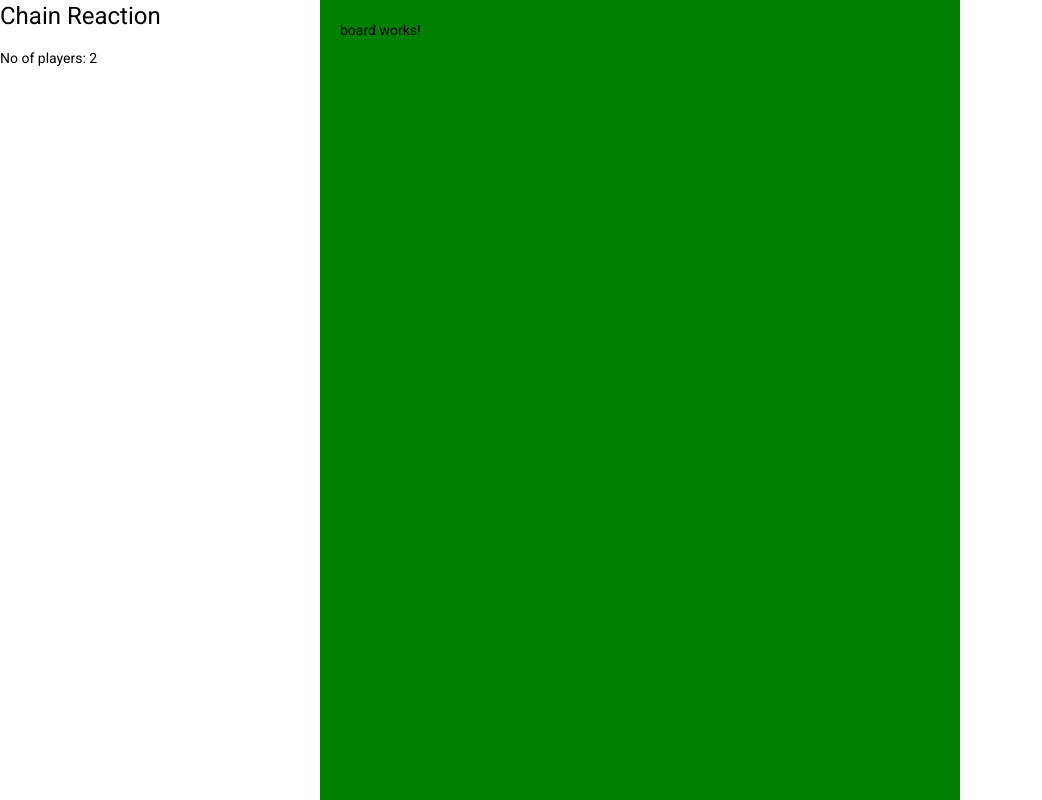
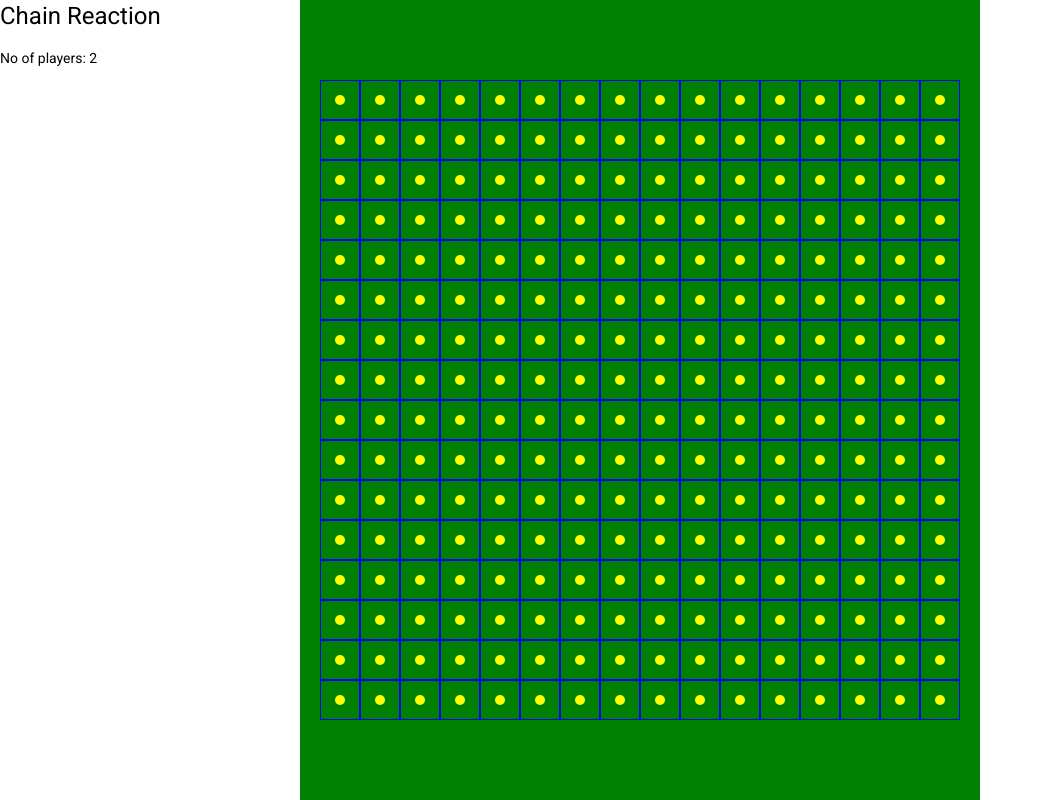
Before and after one commit to vikramthyagarajan/chain-reaction, an Angular app: page /games/1 in a window 1280 px wide. Shown: the whole page, without its empty margins (0-1042 px from the left). Built offline with nearby package versions, Linux system fonts and the light colour scheme.

Commit message:
Added the board view

```diff
--- a/src/app/app.module.ts
+++ b/src/app/app.module.ts
@@ -7,13 +7,15 @@ import { BrowserAnimationsModule } from '@angular/platform-browser/animations';
 import { GameComponent } from './game/game.component';
 import { HomeComponent } from './home/home.component';
 import { BoardComponent } from './molecules/board/board.component';
+import { BlockComponent } from './atoms/block/block.component';
 
 @NgModule({
   declarations: [
     AppComponent,
     HomeComponent,
     GameComponent,
-    BoardComponent
+    BoardComponent,
+    BlockComponent
   ],
   imports: [
     BrowserModule,
--- /dev/null
+++ b/src/app/atoms/block/block.component.html
@@ -0,0 +1,3 @@
+<div class="block-wrapper">
+    <div class="single-block"></div>
+</div>
--- /dev/null
+++ b/src/app/atoms/block/block.component.scss
@@ -0,0 +1,13 @@
+.block-wrapper {
+    display: flex;
+    align-items: center;
+    justify-content: center;
+    height: 100%;
+    width: 100%;
+}
+.single-block {
+    background-color: yellow;
+    width: 10px;
+    border-radius: 50%;
+    height: 10px;
+}
--- /dev/null
+++ b/src/app/atoms/block/block.component.ts
@@ -0,0 +1,15 @@
+import { Component, OnInit } from '@angular/core';
+
+@Component({
+  selector: 'app-block',
+  templateUrl: './block.component.html',
+  styleUrls: ['./block.component.scss']
+})
+export class BlockComponent implements OnInit {
+
+  constructor() { }
+
+  ngOnInit(): void {
+  }
+
+}
--- a/src/app/game/game.component.scss
+++ b/src/app/game/game.component.scss
@@ -14,5 +14,12 @@
         flex-grow: 0;
         padding: 20px;
         background: green;
+
+        .board-container {
+            display: flex;
+            align-items: center;
+            justify-content: center;
+            height: 100%;
+        }
     }
 }
--- a/src/app/molecules/board/board.component.html
+++ b/src/app/molecules/board/board.component.html
@@ -1 +1,7 @@
-<p>board works!</p>
+<div class="board-view">
+    <div *ngFor="let row of board" class="rows">
+        <div *ngFor="let item of row" class="blocks">
+            <app-block></app-block>
+        </div>
+    </div>
+</div>
--- a/src/app/molecules/board/board.component.scss
+++ b/src/app/molecules/board/board.component.scss
@@ -0,0 +1,13 @@
+.board-view {
+}
+
+.rows {
+    display: flex;
+    flex-direction: row;
+
+    .blocks {
+        border: 1px solid blue;
+        width: 40px;
+        height: 40px;
+    }
+}
--- a/src/app/molecules/board/board.component.ts
+++ b/src/app/molecules/board/board.component.ts
@@ -1,3 +1,4 @@
+import { newArray } from '@angular/compiler/src/util';
 import { Component, OnInit } from '@angular/core';
 
 @Component({
@@ -6,6 +7,9 @@ import { Component, OnInit } from '@angular/core';
   styleUrls: ['./board.component.scss']
 })
 export class BoardComponent implements OnInit {
+  dimensions = [16, 16]
+  currentPlayer = 0
+  board = new Array(this.dimensions[0]).fill(0).map(a => new Array(this.dimensions[1]).fill({color: 'yellow', count: 0}))
 
   constructor() { }
 
```
Also changed, not shown: 1 other file (tests, documents, lock files or other folders).
